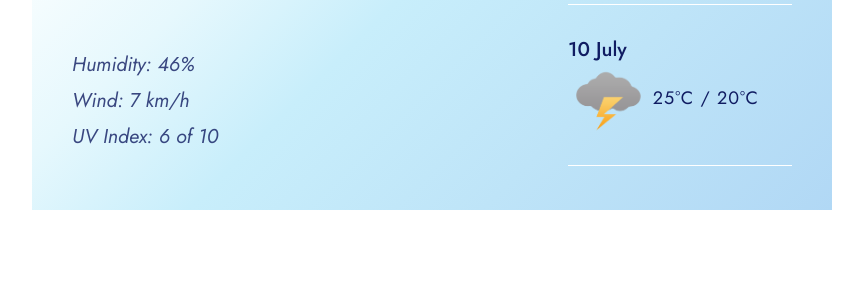
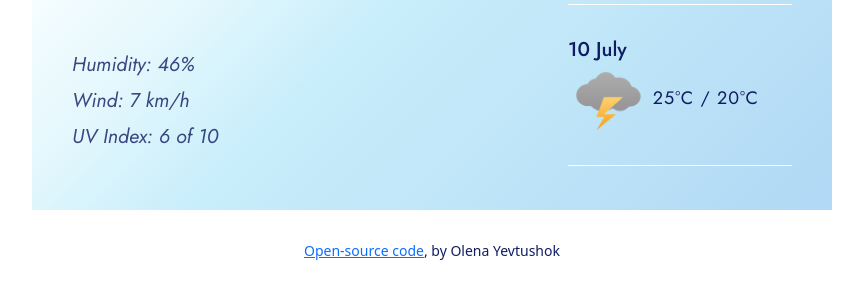
Before and after one commit to elenyevtushok/my-weather-project, a plain HTML site: page index.html in a window 1280 px wide. Shown: the part 420-718 px from the top of the page, without its empty margins (208-1071 px from the left). Drawn offline with nearby package versions, Linux system fonts and the light colour scheme.

Commit message:
Added open-source link

```diff
--- a/index.html
+++ b/index.html
@@ -73,9 +73,12 @@
 				</div>
 			</div>
 		</div>
+		<div class="opencode">
+			<a href="https://github.com/elenyevtushok/my-weather-project" target="_blank">Open-source code</a>, by Olena
+			Yevtushok
+		</div>
 	</div>
-	</div>
-	</div>
+
 	<script src="Js/script.js" src="https://kit.fontawesome.com/a254743a68.js" crossorigin="anonymous">
 	</script>
 </body>
--- a/style/style.css
+++ b/style/style.css
@@ -80,3 +80,9 @@
 	background-color: #F9B63D !important;
 	border: 1px solid #F9B63D !important;
 }
+.opencode{
+	text-decoration: none;
+	text-align: center;
+	color: #101c62;
+	font-size: 14px;
+}
```
